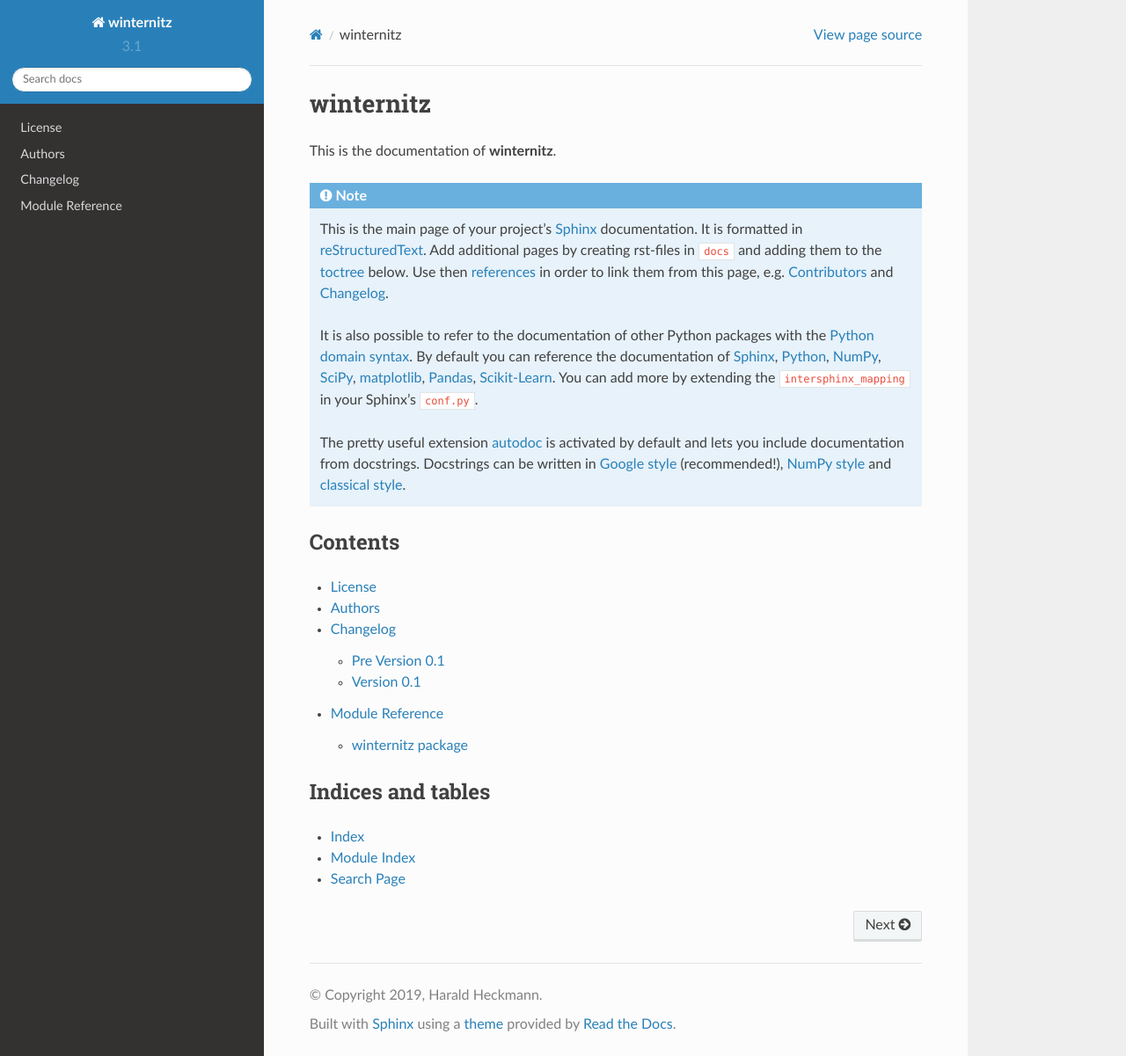
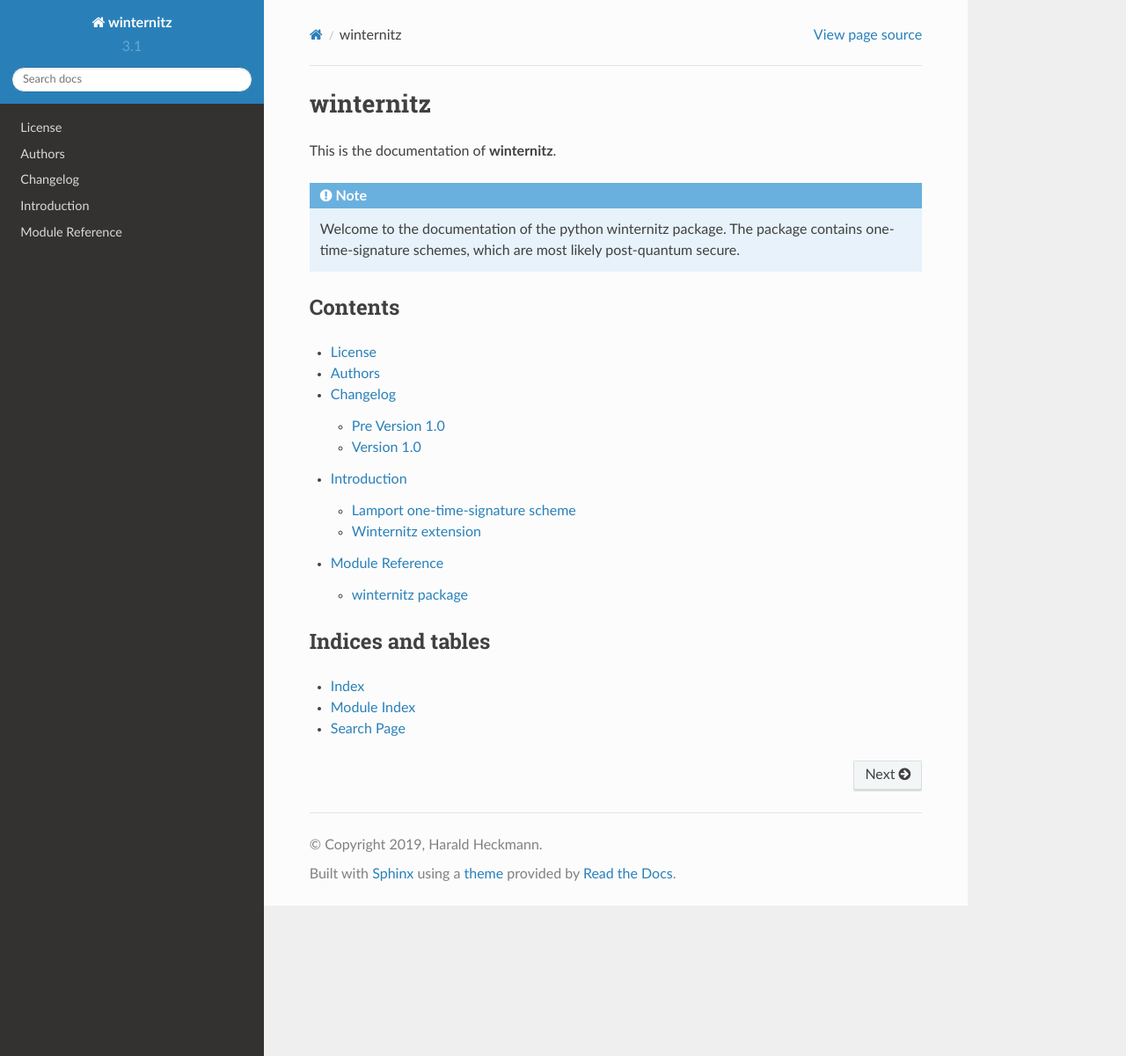
Before and after one commit to sea212/winternitz-one-time-signature, a Sphinx documentation site: the page built from docs/index.rst, in a window 1280 px wide and 1201 px high. Shown: the whole window at 88% size. Built offline with Sphinx 7.4.7 and the Read the Docs theme 2.0.0, drawn with Linux system fonts in a browser that asks for light colours.

Commit message:
Wrote introduction in documentation; changed changelog

```diff
--- a/docs/conf.py
+++ b/docs/conf.py
@@ -297,5 +297,5 @@ autodoc_default_options = {
     'members': None,  # all
     'private-members': None,  # all
     'special-members': '__repr__',
-    'exclude-members': '_abc_impl'
+    'exclude-members': '_abc_impl, slots'
 }
--- a/docs/index.rst
+++ b/docs/index.rst
@@ -6,21 +6,9 @@
 
 .. note::
 
-    This is the main page of your project's `Sphinx`_ documentation.
-    It is formatted in `reStructuredText`_. Add additional pages
-    by creating rst-files in ``docs`` and adding them to the `toctree`_ below.
-    Use then `references`_ in order to link them from this page, e.g.
-    :ref:`authors` and :ref:`changes`.
-
-    It is also possible to refer to the documentation of other Python packages
-    with the `Python domain syntax`_. By default you can reference the
-    documentation of `Sphinx`_, `Python`_, `NumPy`_, `SciPy`_, `matplotlib`_,
-    `Pandas`_, `Scikit-Learn`_. You can add more by extending the
-    ``intersphinx_mapping`` in your Sphinx's ``conf.py``.
-
-    The pretty useful extension `autodoc`_ is activated by default and lets
-    you include documentation from docstrings. Docstrings can be written in
-    `Google style`_ (recommended!), `NumPy style`_ and `classical style`_.
+    Welcome to the documentation of the python winternitz package.
+    The package contains one-time-signature schemes, which are
+    most likely post-quantum secure.
 
 
 Contents
@@ -32,6 +20,7 @@
    License <license>
    Authors <authors>
    Changelog <changelog>
+   Introduction <introduction>
    Module Reference <api/modules>
 
 
```
Also changed, not shown: CHANGELOG.rst (+7 -4 lines), README.rst (+2 -36 lines), docs/introduction.rst (added, +43 -0 lines).
